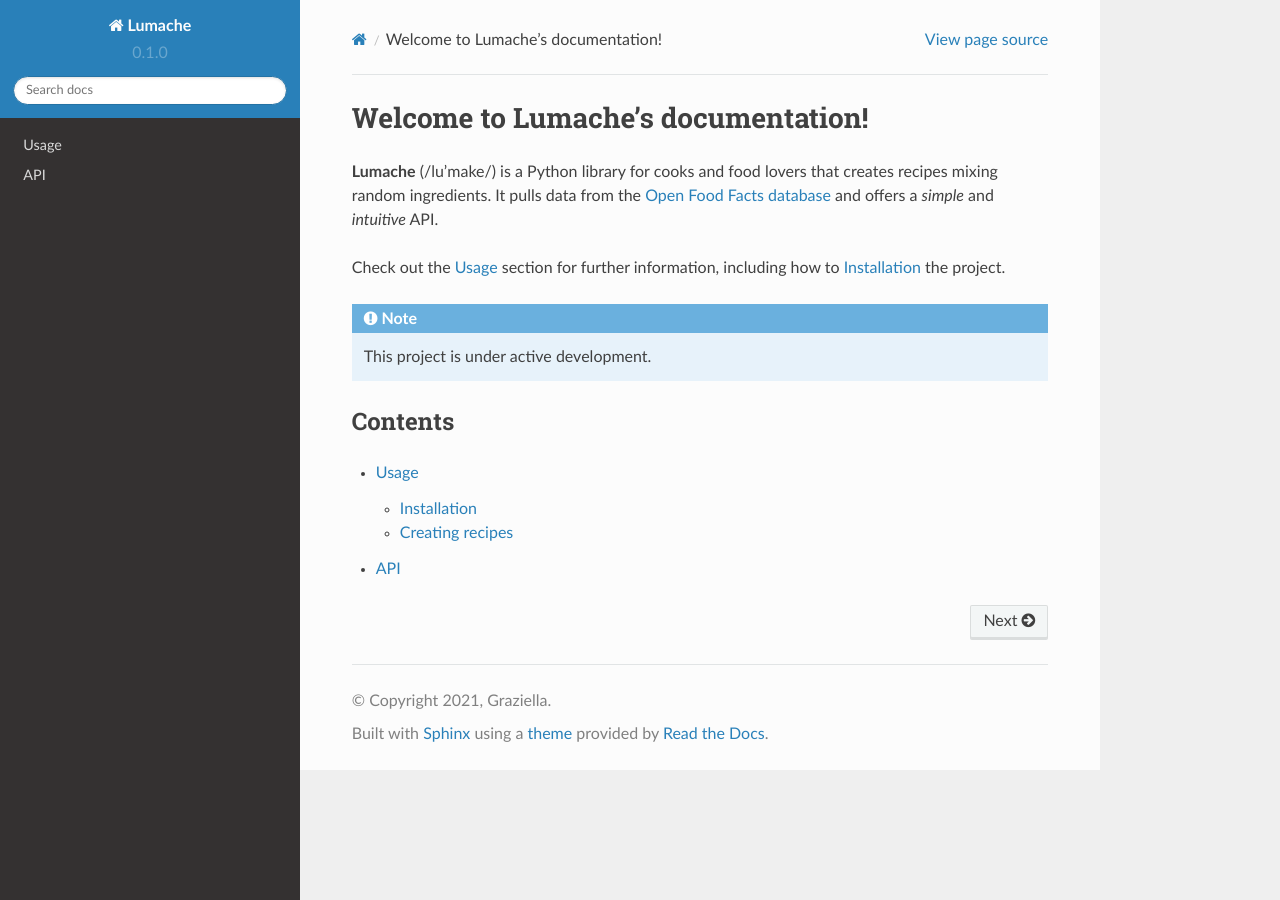
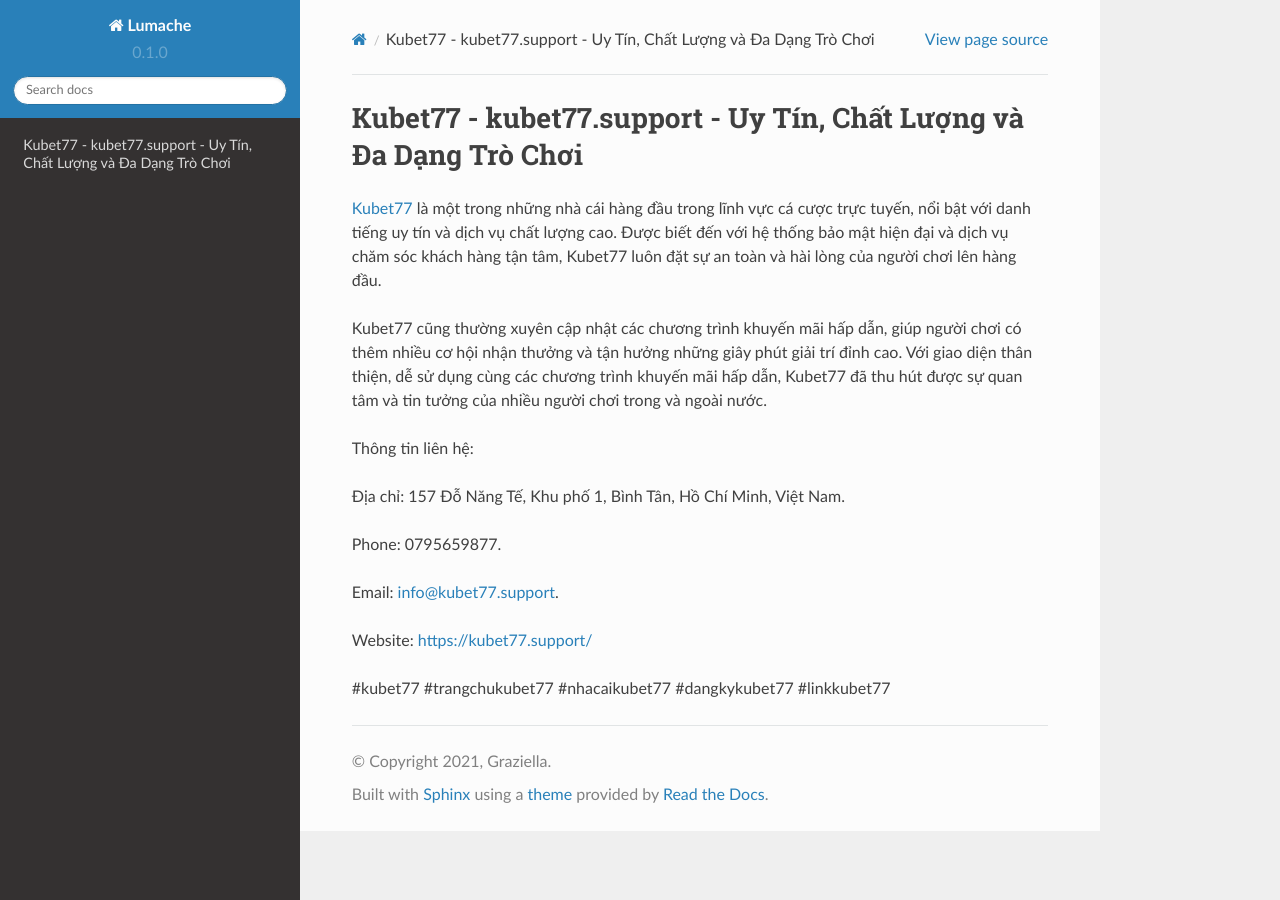
Before and after one commit to socialentity1/kubet77support, a Sphinx documentation site: the page built from docs/source/index.rst, in a window 1280 px wide. Built offline with Sphinx 7.4.7 and the Read the Docs theme 2.0.0, drawn with Linux system fonts in a browser that asks for light colours.

Commit message:
Update index.rst

```diff
--- a/docs/source/index.rst
+++ b/docs/source/index.rst
@@ -1,22 +1,18 @@
-Welcome to Lumache's documentation!
+Kubet77 - kubet77.support - Uy Tín, Chất Lượng và Đa Dạng Trò Chơi
 ===================================
 
-**Lumache** (/lu'make/) is a Python library for cooks and food lovers
-that creates recipes mixing random ingredients.
-It pulls data from the `Open Food Facts database <https://world.openfoodfacts.org/>`_
-and offers a *simple* and *intuitive* API.
+`Kubet77 <https://kubet77.support/>`_ là một trong những nhà cái hàng đầu trong lĩnh vực cá cược trực tuyến, nổi bật với danh tiếng uy tín và dịch vụ chất lượng cao. Được biết đến với hệ thống bảo mật hiện đại và dịch vụ chăm sóc khách hàng tận tâm, Kubet77 luôn đặt sự an toàn và hài lòng của người chơi lên hàng đầu.
 
-Check out the :doc:`usage` section for further information, including
-how to :ref:`installation` the project.
+Kubet77 cũng thường xuyên cập nhật các chương trình khuyến mãi hấp dẫn, giúp người chơi có thêm nhiều cơ hội nhận thưởng và tận hưởng những giây phút giải trí đỉnh cao. Với giao diện thân thiện, dễ sử dụng cùng các chương trình khuyến mãi hấp dẫn, Kubet77 đã thu hút được sự quan tâm và tin tưởng của nhiều người chơi trong và ngoài nước.
 
-.. note::
+Thông tin liên hệ:
 
-   This project is under active development.
+Địa chỉ: 157 Đỗ Năng Tế, Khu phố 1, Bình Tân, Hồ Chí Minh, Việt Nam.
 
-Contents
---------
+Phone: 0795659877.
 
-.. toctree::
+Email: info@kubet77.support.
 
-   usage
-   api
+Website: https://kubet77.support/
+
+#kubet77 #trangchukubet77 #nhacaikubet77 #dangkykubet77 #linkkubet77
```
